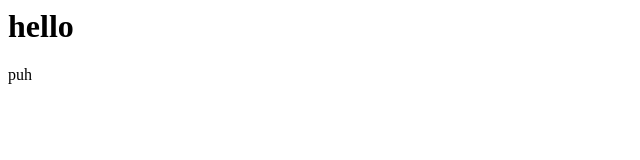
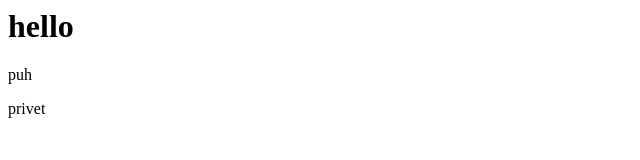
Before and after one commit to inkaivasyuk/github_workshop, a plain HTML site: page index.html in a window 1280 px wide. Shown: the full height of the page, 0-640 px from the left. Drawn offline with Linux system fonts and the light colour scheme.

Commit message:
added paragraph

```diff
--- a/index.html
+++ b/index.html
@@ -1,2 +1,3 @@
 <h1>hello</h1>
 <p>puh</p>
+<p>privet</p>
```
